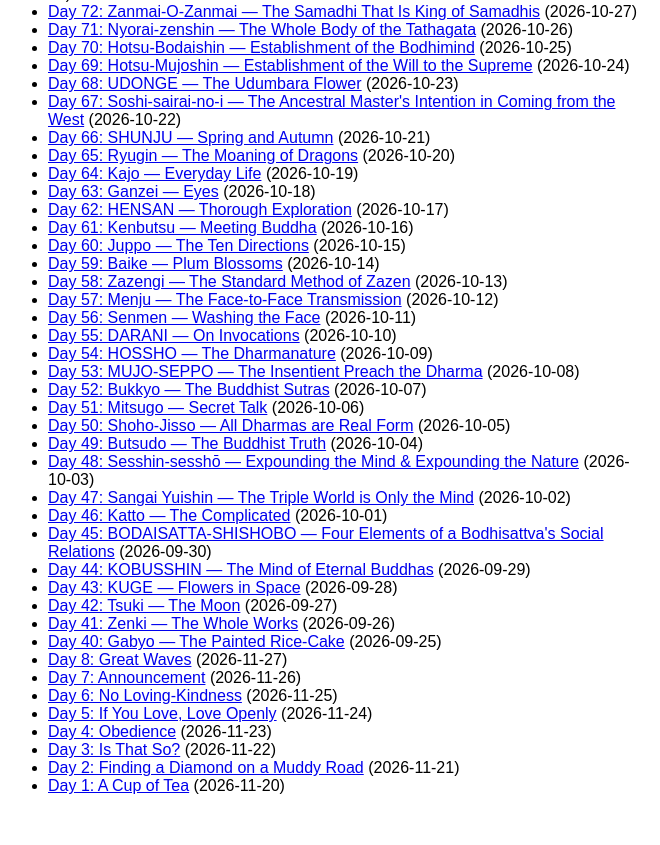
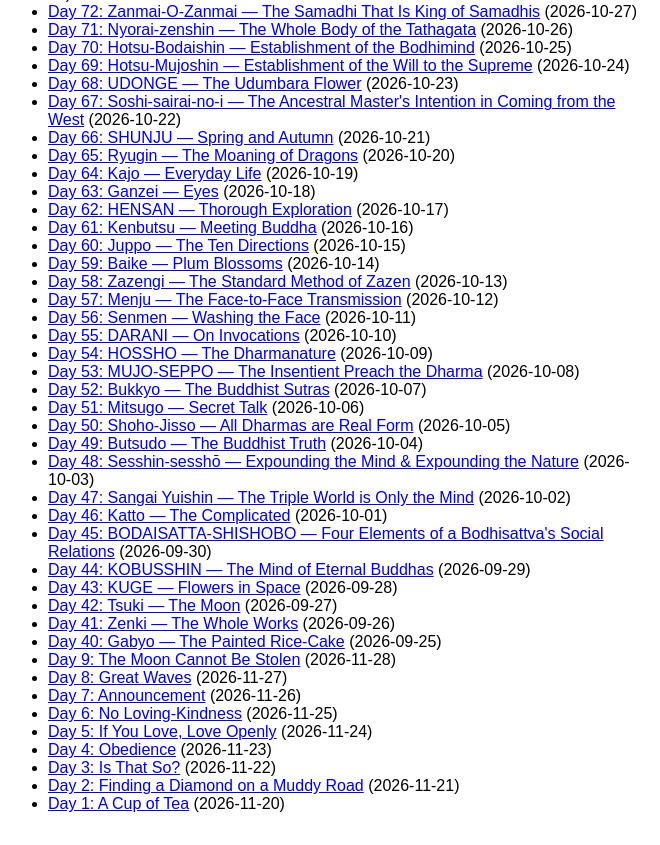
Before and after one commit to kmaynard/mornings-with-kevin, a plain HTML site: page index.html in a window 1280 px wide. Shown: the part 977-1822 px from the top of the page, without its empty margins (312-972 px from the left). Drawn offline with Linux system fonts and the light colour scheme.

Commit message:
index: day 9

```diff
--- a/index.html
+++ b/index.html
@@ -62,6 +62,7 @@
 <li><a href="episodes/day-42-tsuki-the-moon-2026-09-27.mp3">Day 42: Tsuki — The Moon</a> (2026-09-27)</li>
 <li><a href="episodes/day-41-zenki-the-whole-works-2026-09-26.mp3">Day 41: Zenki — The Whole Works</a> (2026-09-26)</li>
 <li><a href="episodes/day-40-gabyo-a-picture-of-rice-cake-2026-09-25.mp3">Day 40: Gabyo — The Painted Rice-Cake</a> (2026-09-25)</li>
+<li><a href="episodes/day-9-the-moon-cannot-be-stolen-2026-11-28.mp3">Day 9: The Moon Cannot Be Stolen</a> (2026-11-28)</li>
 <li><a href="episodes/day-8-great-waves-2026-11-27.mp3">Day 8: Great Waves</a> (2026-11-27)</li>
 <li><a href="episodes/day-7-announcement-2026-11-26.mp3">Day 7: Announcement</a> (2026-11-26)</li>
 <li><a href="episodes/day-6-no-loving-kindness-2026-11-25.mp3">Day 6: No Loving-Kindness</a> (2026-11-25)</li>
```
